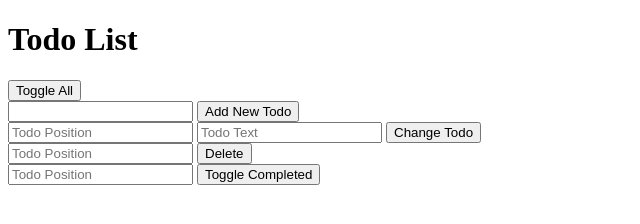
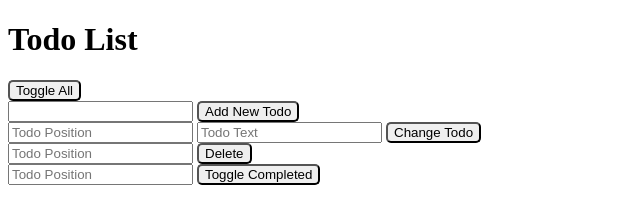
Before and after one commit to gregspagnolo/not-another-todo-list, a plain HTML site: page index.html in a window 1280 px wide. Shown: the whole page, without its empty margins (0-640 px from the left). Drawn offline with Linux system fonts and the light colour scheme.

Commit message:
Add stylesheets

```diff
--- a/index.html
+++ b/index.html
@@ -4,6 +4,7 @@
 	<head>
 		<meta charset="UTF-8">
 		<title>Javascript To-Do</title>
+		<link rel="stylesheet" type="text/css" href="stylesheet.css">
 	</head>
 
 	<body>
--- /dev/null
+++ b/stylesheet.css
@@ -0,0 +1,3 @@
+button {
+	border-radius: 5px;
+}
```
